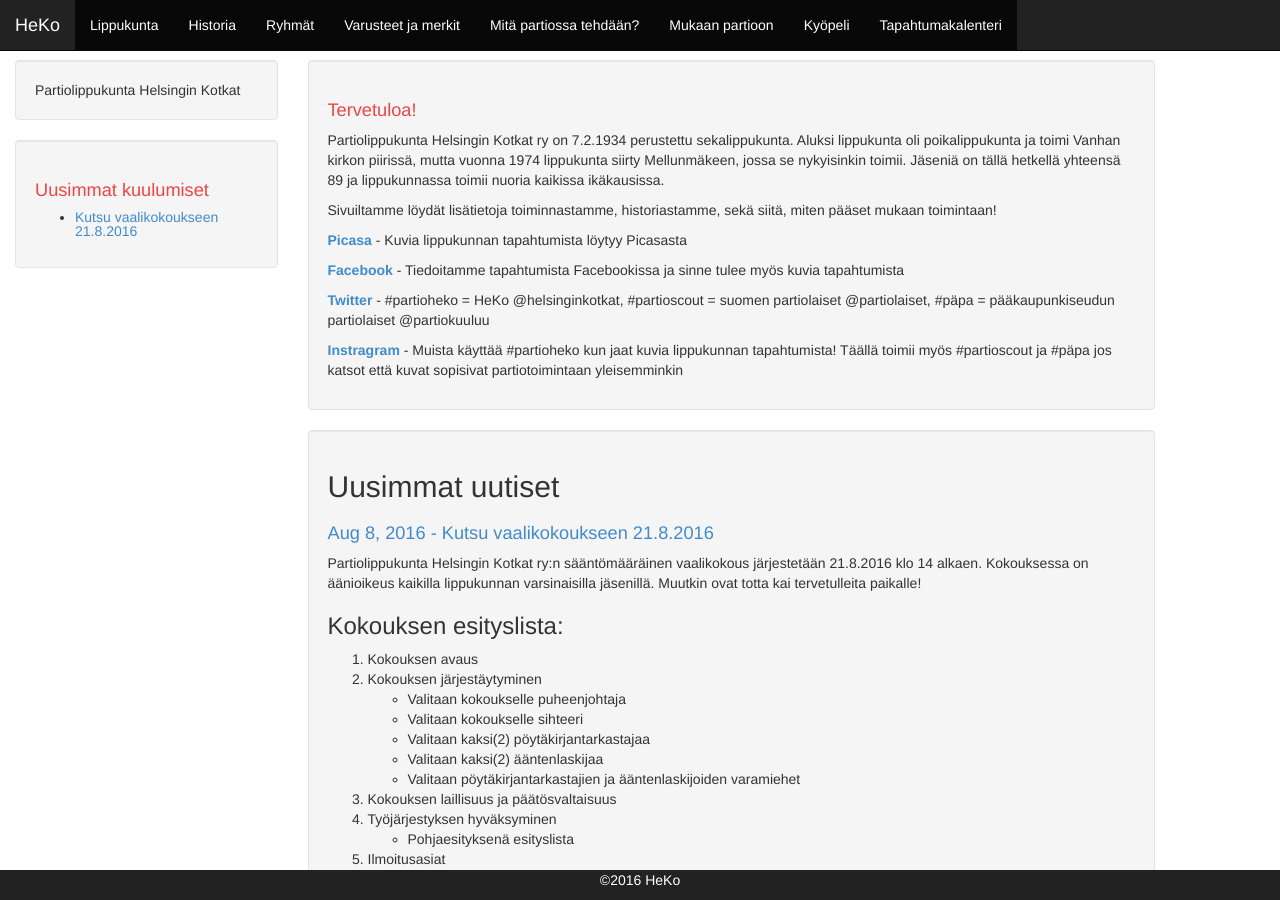
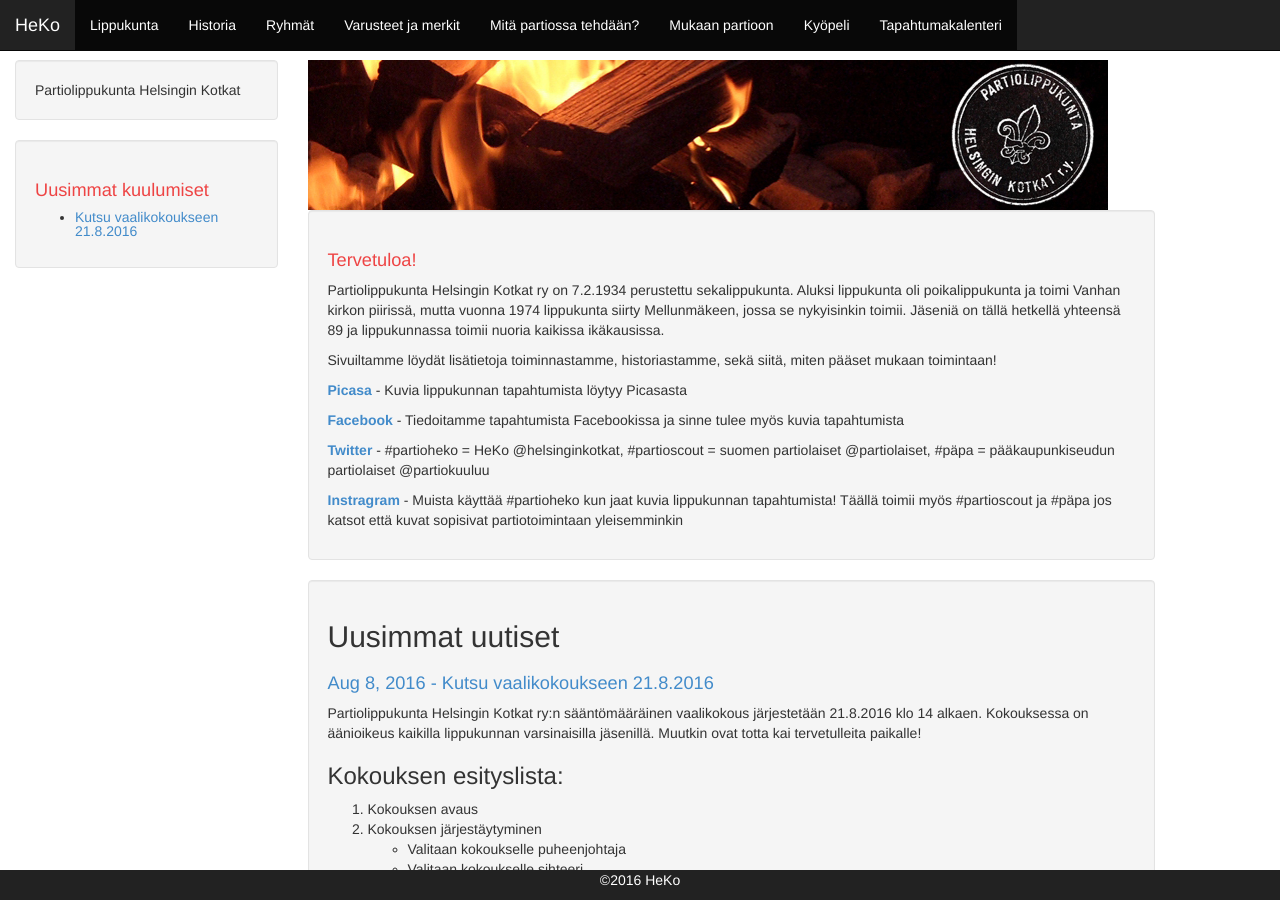
Before and after one commit to HelsinginKotkat/website, a Jekyll site: the page built from website/index.html, in a window 1280 px wide and 900 px high. Built offline with Jekyll 4.4.1, drawn with Linux system fonts in a browser that asks for light colours; the list of posts is cut into pages by our own code.

Commit message:
Add banner

```diff
--- a/website/index.html
+++ b/website/index.html
@@ -1,6 +1,8 @@
 ---
 layout: default
 ---
+
+<img src="{{site.url}}/images/nuotio_heko_kansi.jpg">
 <div class="well">
 
     <h1>Tervetuloa!</h1>
```
Also changed, not shown: website/images/nuotio_heko_kansi.jpg (added).
